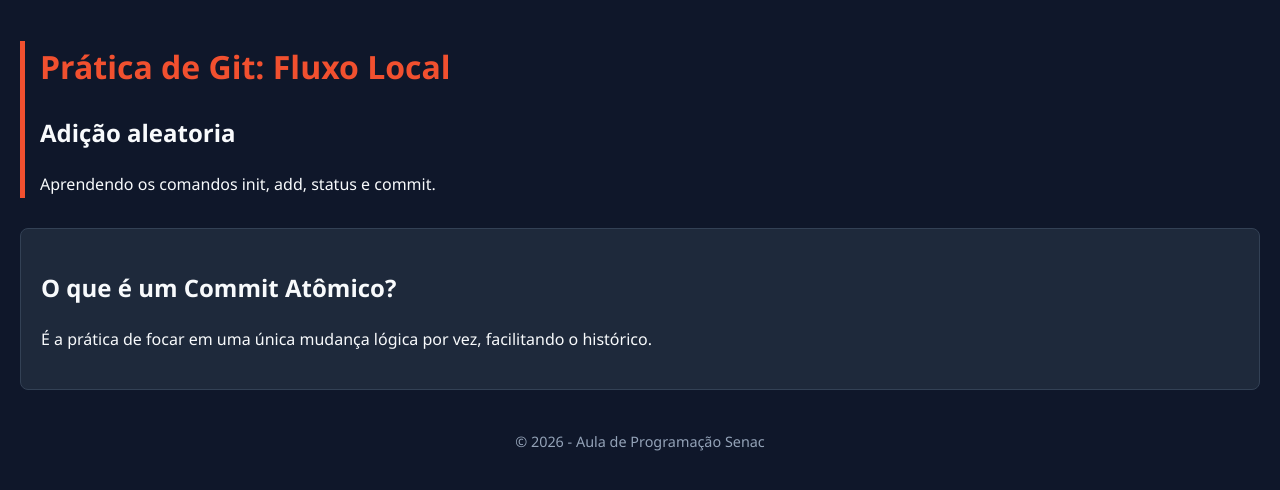
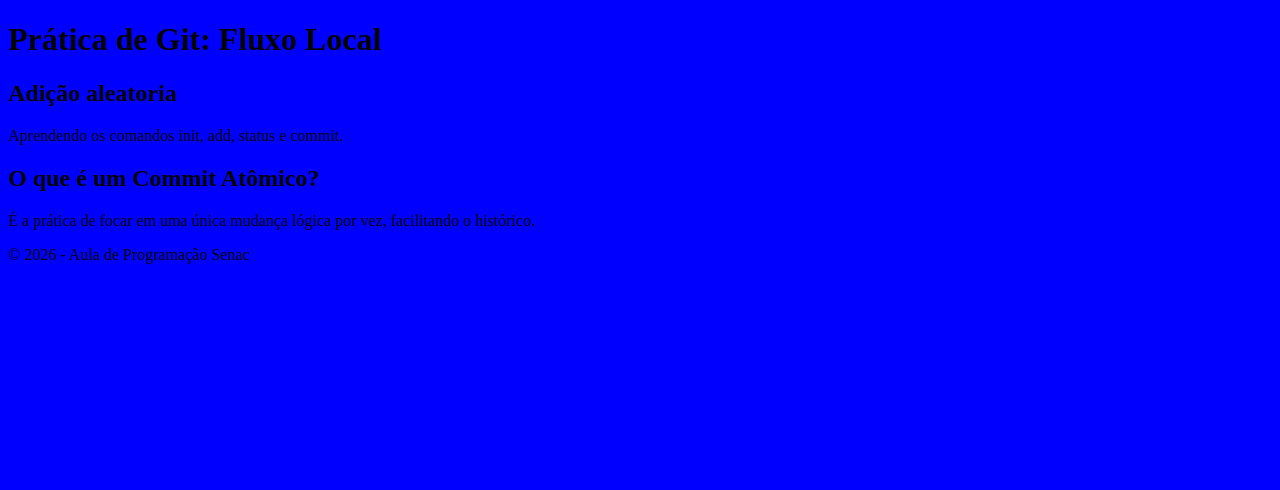
Before and after one commit to WeslleyMartinsBatista/pratica-ssh, a plain HTML site: page index.html in a window 1280 px wide. Drawn offline with Linux system fonts and the light colour scheme.

Commit message:
feat: adicionando estilo azul

```diff
--- a/styles.css
+++ b/styles.css
@@ -1,32 +1 @@
-body {
-    font-family: 'Segoe UI', Tahoma, Geneva, Verdana, sans-serif;
-    background-color: #0f172a;
-    color: #f8fafc;
-    margin: 0;
-    padding: 20px;
-    line-height: 1.6;
-}
-
-header {
-    border-left: 5px solid #f1502f; /* Git Orange */
-    padding-left: 15px;
-    margin-bottom: 30px;
-}
-
-h1 {
-    color: #f1502f;
-}
-
-main {
-    background-color: #1e293b;
-    padding: 20px;
-    border-radius: 8px;
-    border: 1px solid #334155;
-}
-
-footer {
-    margin-top: 40px;
-    font-size: 0.9em;
-    color: #94a3b8;
-    text-align: center;
-}
+body { background: blue;}
```
